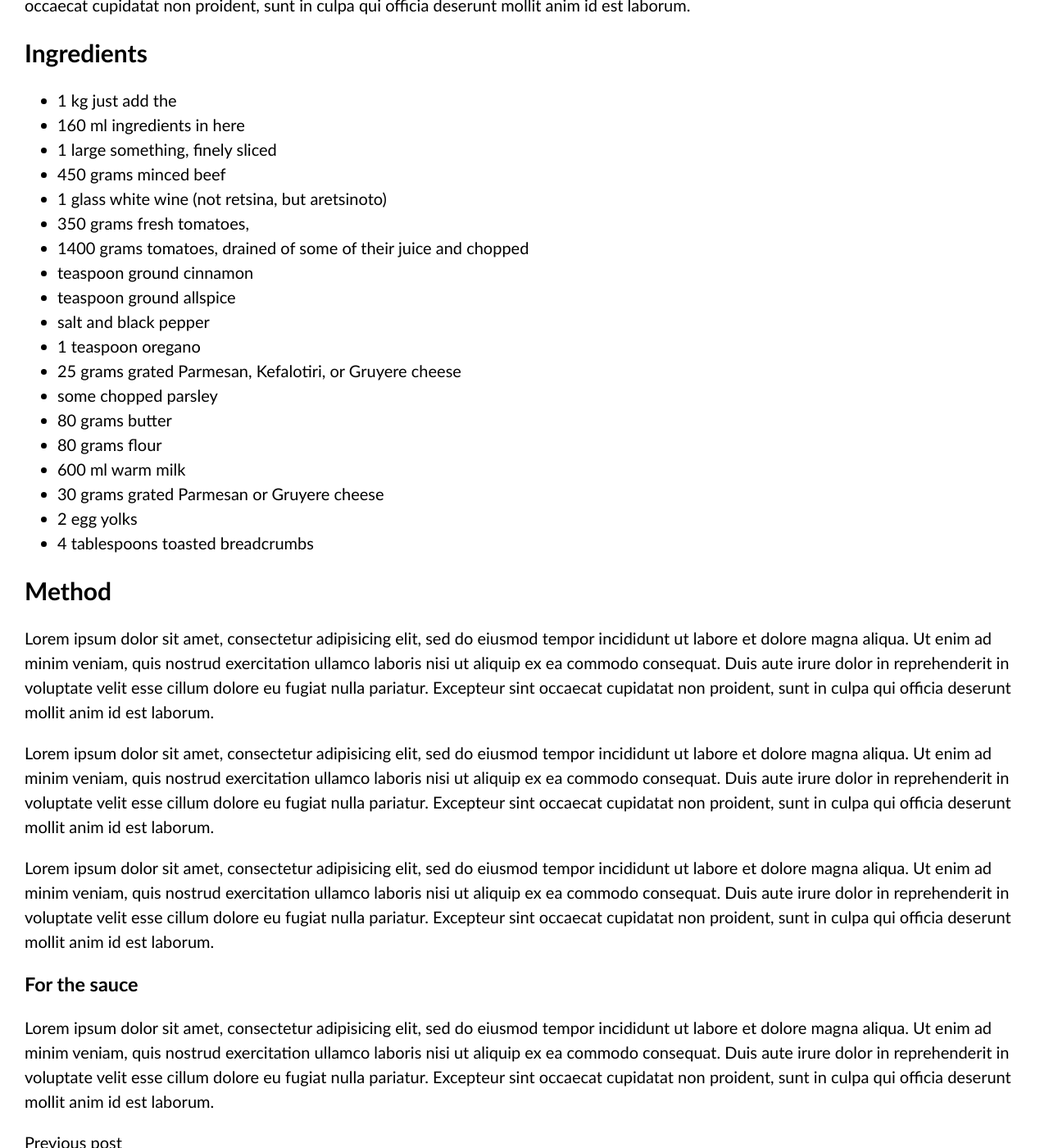
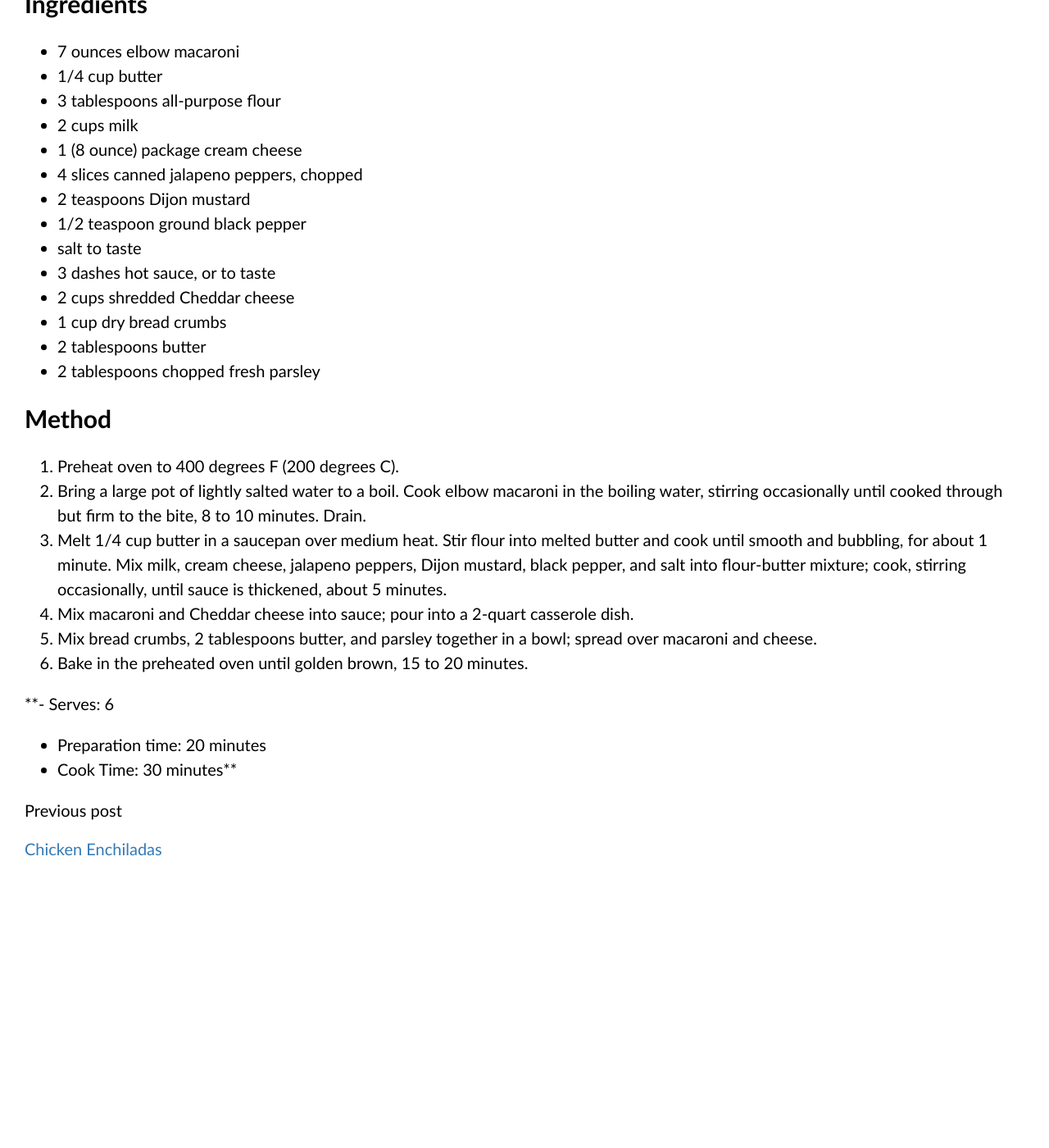
Before and after one commit to amycreates/amycreates.github.io, a Jekyll site: the page built from _recipes/recipe3.markdown, in a window 1280 px wide and 1400 px high, scrolled down 307 px. Shown: the whole window at 82% size. Built offline with Jekyll 4.4.1, drawn with Linux system fonts in a browser that asks for light colours; after the commit the page ends 1384 px from its top, so only the background shows below that; some of the changed text lies outside the part shown.

Commit message:
Added 3rd recipe

```diff
--- a/_recipes/recipe3.markdown
+++ b/_recipes/recipe3.markdown
@@ -1,6 +1,6 @@
 ---
 layout: recipe
-title: Any Recipe
+title: Macaroni Cheese Mexican Street-Style
 date: 2019-10-19
 excerpt_separator: <!--more-->
 published: true
@@ -11,43 +11,38 @@ tags:
   - Main
 ---
 
-# Recipe Title
+# Macaroni Cheese Mexican Street-Style
 
-This introduces the recipe and is a pargaraph of text. Lorem ipsum dolor sit amet, consectetur adipisicing elit, sed do eiusmod tempor incididunt ut labore et dolore magna aliqua. Ut enim ad minim veniam, quis nostrud exercitation ullamco laboris nisi ut aliquip ex ea commodo consequat. Duis aute irure dolor in reprehenderit in voluptate velit esse cillum dolore eu fugiat nulla pariatur. Excepteur sint occaecat cupidatat non proident, sunt in culpa qui officia deserunt mollit anim id est laborum.
+This pasta recipe is very quick and easy to prepare, and it’s also a very popular recipe for kids! Mac and Cheese is not a traditional Mexican recipe, but it has somehow been adopted in many Mexican homes.
 
 <!--more-->
 
 ## Ingredients
 
-- 1 kg just add the
-- 160 ml ingredients in here
-- 1 large something, finely sliced
-- 450 grams minced beef
-- 1 glass white wine (not retsina, but aretsinoto)
-- 350 grams fresh tomatoes,
-- 1400 grams tomatoes, drained of some of their juice and chopped
-- teaspoon ground cinnamon
-- teaspoon ground allspice
-- salt and black pepper
-- 1 teaspoon oregano
-- 25 grams grated Parmesan, Kefalotiri, or Gruyere cheese
-- some chopped parsley
-- 80 grams butter
-- 80 grams flour
-- 600 ml warm milk
-- 30 grams grated Parmesan or Gruyere cheese
-- 2 egg yolks
-- 4 tablespoons toasted breadcrumbs
-
+- 7 ounces elbow macaroni
+- 1/4 cup butter
+- 3 tablespoons all-purpose flour
+- 2 cups milk
+- 1 (8 ounce) package cream cheese
+- 4 slices canned jalapeno peppers, chopped
+- 2 teaspoons Dijon mustard
+- 1/2 teaspoon ground black pepper
+- salt to taste
+- 3 dashes hot sauce, or to taste
+- 2 cups shredded Cheddar cheese
+- 1 cup dry bread crumbs
+- 2 tablespoons butter
+- 2 tablespoons chopped fresh parsley
 
 ## Method
 
-Lorem ipsum dolor sit amet, consectetur adipisicing elit, sed do eiusmod tempor incididunt ut labore et dolore magna aliqua. Ut enim ad minim veniam, quis nostrud exercitation ullamco laboris nisi ut aliquip ex ea commodo consequat. Duis aute irure dolor in reprehenderit in voluptate velit esse cillum dolore eu fugiat nulla pariatur. Excepteur sint occaecat cupidatat non proident, sunt in culpa qui officia deserunt mollit anim id est laborum.
+1. Preheat oven to 400 degrees F (200 degrees C).
+2. Bring a large pot of lightly salted water to a boil. Cook elbow macaroni in the boiling water, stirring occasionally until cooked through but firm to the bite, 8 to 10 minutes. Drain.
+3. Melt 1/4 cup butter in a saucepan over medium heat. Stir flour into melted butter and cook until smooth and bubbling, for about 1 minute. Mix milk, cream cheese, jalapeno peppers, Dijon mustard, black pepper, and salt into flour-butter mixture; cook, stirring occasionally, until sauce is thickened, about 5 minutes.
+4. Mix macaroni and Cheddar cheese into sauce; pour into a 2-quart casserole dish.
+5. Mix bread crumbs, 2 tablespoons butter, and parsley together in a bowl; spread over macaroni and cheese.
+6. Bake in the preheated oven until golden brown, 15 to 20 minutes.
 
-Lorem ipsum dolor sit amet, consectetur adipisicing elit, sed do eiusmod tempor incididunt ut labore et dolore magna aliqua. Ut enim ad minim veniam, quis nostrud exercitation ullamco laboris nisi ut aliquip ex ea commodo consequat. Duis aute irure dolor in reprehenderit in voluptate velit esse cillum dolore eu fugiat nulla pariatur. Excepteur sint occaecat cupidatat non proident, sunt in culpa qui officia deserunt mollit anim id est laborum.
-
-Lorem ipsum dolor sit amet, consectetur adipisicing elit, sed do eiusmod tempor incididunt ut labore et dolore magna aliqua. Ut enim ad minim veniam, quis nostrud exercitation ullamco laboris nisi ut aliquip ex ea commodo consequat. Duis aute irure dolor in reprehenderit in voluptate velit esse cillum dolore eu fugiat nulla pariatur. Excepteur sint occaecat cupidatat non proident, sunt in culpa qui officia deserunt mollit anim id est laborum.
-
-### For the sauce
-
-Lorem ipsum dolor sit amet, consectetur adipisicing elit, sed do eiusmod tempor incididunt ut labore et dolore magna aliqua. Ut enim ad minim veniam, quis nostrud exercitation ullamco laboris nisi ut aliquip ex ea commodo consequat. Duis aute irure dolor in reprehenderit in voluptate velit esse cillum dolore eu fugiat nulla pariatur. Excepteur sint occaecat cupidatat non proident, sunt in culpa qui officia deserunt mollit anim id est laborum.
+**- Serves: 6
+- Preparation time: 20 minutes
+- Cook Time: 30 minutes**
```
Also changed, not shown: _recipes/recipe2.markdown (+5 -2 lines).
